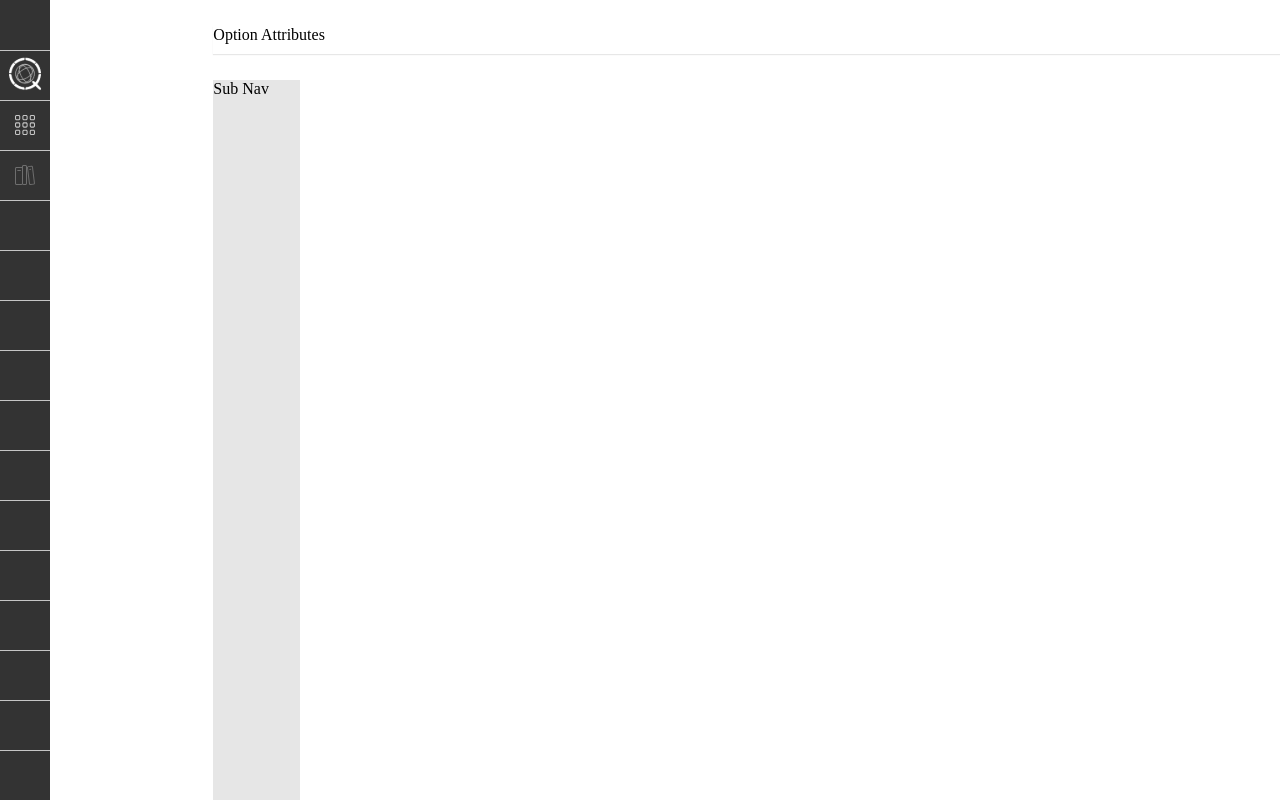
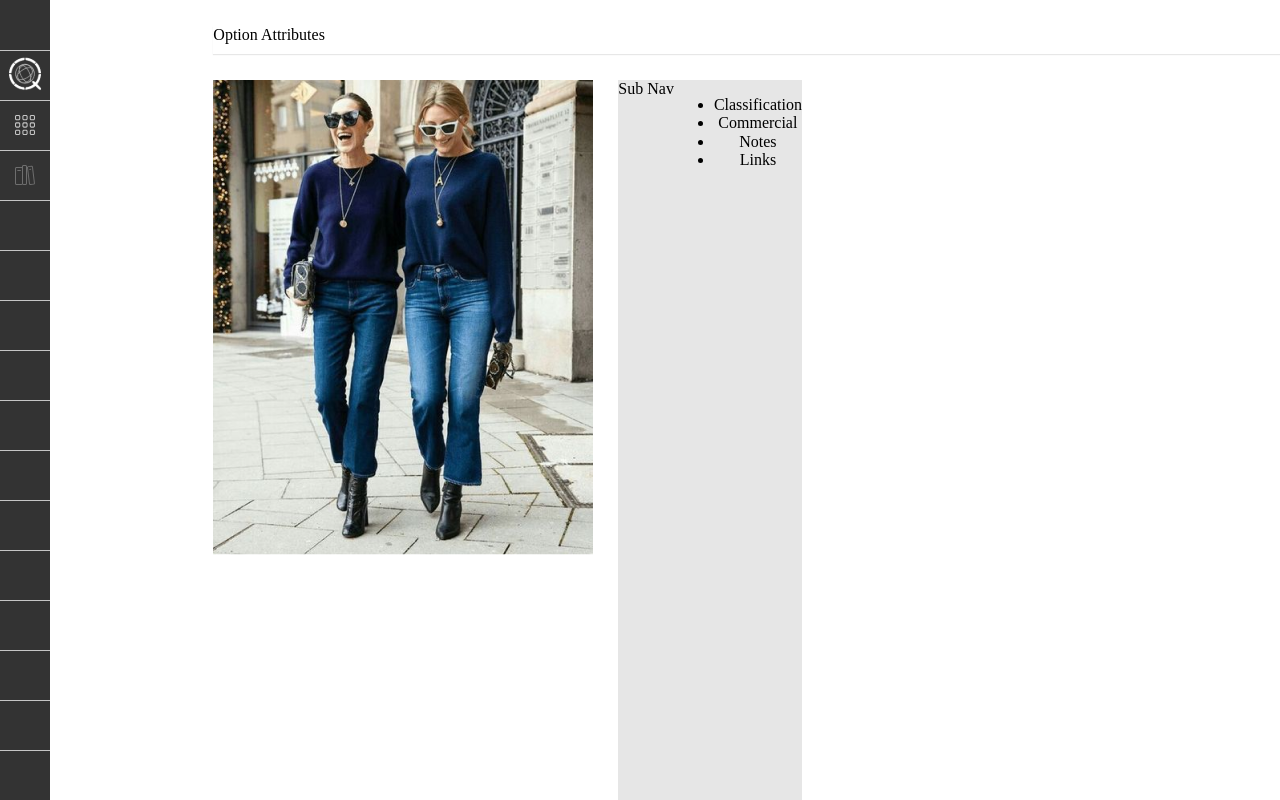
Before and after one commit to toreylittlefield/quadrant-basic-test-challenge, a React (Create React App) app in the folder client/: page / in a window 1280 px wide. Shown: the top 800 px of the page. Built offline with nearby package versions, Linux system fonts and the light colour scheme; a web font is replaced by a local one.

Commit message:
import image & container & dummy SubNav children

```diff
--- a/client/src/screens/MainPage.js
+++ b/client/src/screens/MainPage.js
@@ -1,8 +1,19 @@
 import React from "react";
 import { Theme } from "ui/Theme";
 
-import { Grid, TopNav, MainNav, SubNav } from "components";
+import {
+  Grid,
+  TopNav,
+  MainNav,
+  SubNav,
+  MainImage,
+  Container,
+} from "components";
 
+/**
+ * This is the Main Page "Screen / View" with all parent components rendered here
+ * @returns MainPage component
+ */
 const MainPage = () => (
   <Theme>
     <Grid>
@@ -10,7 +21,18 @@ const MainPage = () => (
       <MainNav bgColorDark bgColorDarkHover bgColorLight dividersColor>
         Main Nav
       </MainNav>
-      <SubNav bgColorLight>Sub Nav</SubNav>
+      <Container>
+        <MainImage />
+        <SubNav bgColorLight>
+          Sub Nav
+          <ul>
+            <li>Classification</li>
+            <li>Commercial</li>
+            <li>Notes</li>
+            <li>Links</li>
+          </ul>
+        </SubNav>
+      </Container>
     </Grid>
   </Theme>
 );
```
